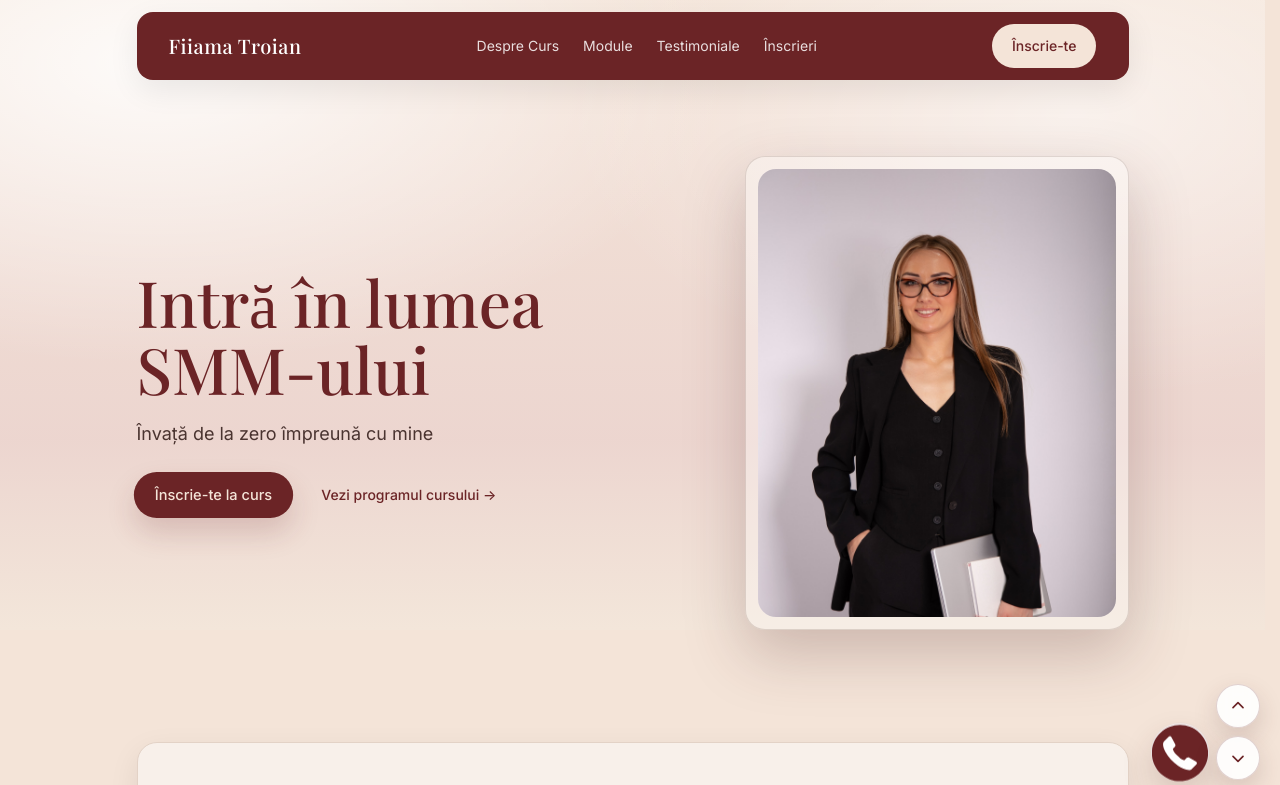
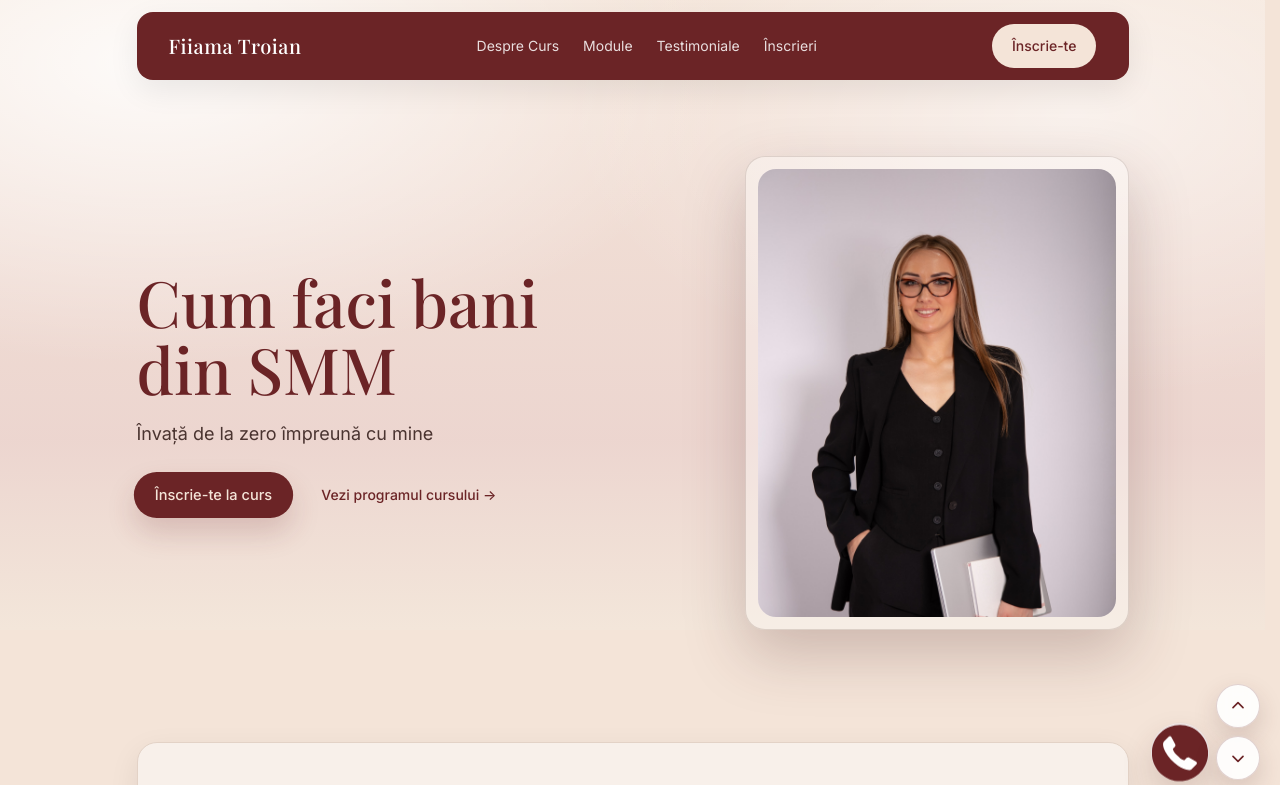
Before and after one commit to igareok921-debug/Curs-SMM, a React (Vite) app: page / in a window 1280 px wide. Shown: the top 785 px of the page. Built offline with nearby package versions, Linux system fonts and the light colour scheme; the HTML template or start-up script is replaced by a standard one.

Commit message:
Update hero title

```diff
--- a/src/data/content.ts
+++ b/src/data/content.ts
@@ -20,7 +20,7 @@ export const content = {
   },
 
   hero: {
-    title: "Intră în lumea SMM-ului",
+    title: "Cum faci bani din SMM",
     subtitle: "Învață de la zero împreună cu mine",
     cta: "Înscrie-te la curs",
   },
```
